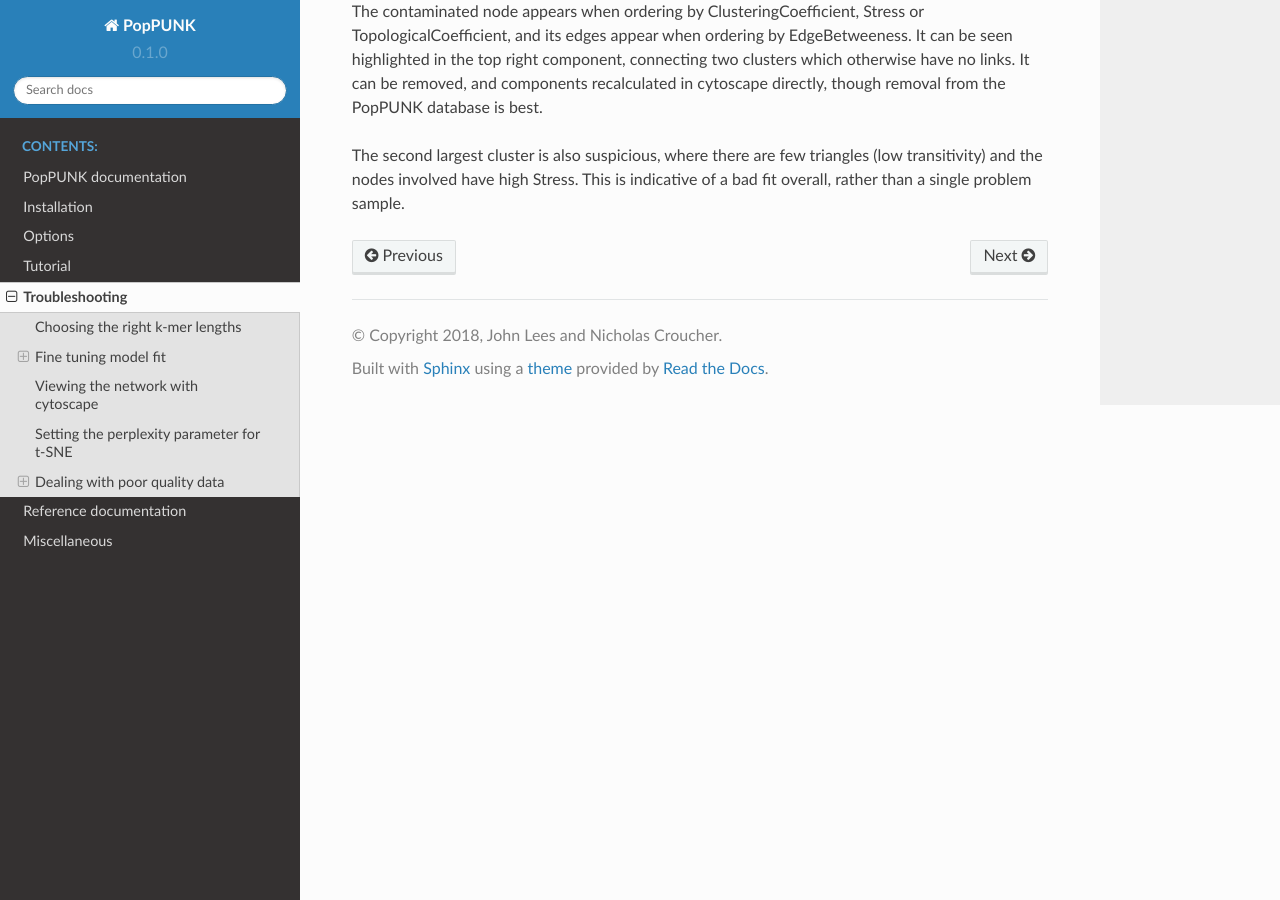
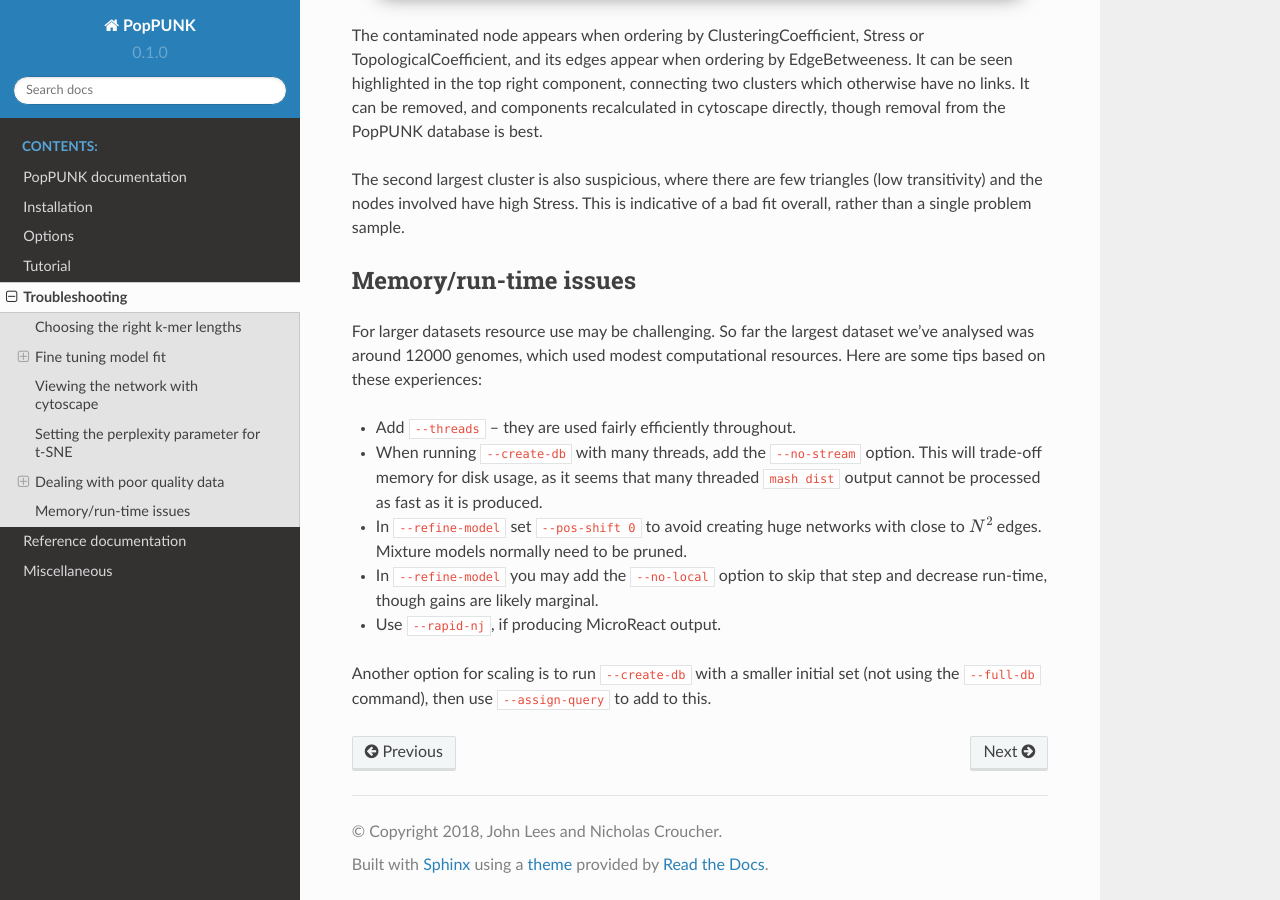
Before and after one commit to bacpop/PopPUNK, a Sphinx documentation site: the page built from docs/troubleshooting.rst, in a window 1280 px wide and 900 px high, scrolled down 11664 px. Built offline with Sphinx 7.4.7 and the Read the Docs theme 2.0.0, drawn with Linux system fonts in a browser that asks for light colours; some of the changed text lies outside the part shown.

Commit message:
Add docs on memory usage
Closes #12

```diff
--- a/docs/troubleshooting.rst
+++ b/docs/troubleshooting.rst
@@ -323,3 +323,22 @@ cytoscape directly, though removal from the PopPUNK database is best.
 The second largest cluster is also suspicious, where there are few triangles
 (low transitivity) and the nodes involved have high Stress. This is indicative
 of a bad fit overall, rather than a single problem sample.
+
+Memory/run-time issues
+----------------------
+For larger datasets resource use may be challenging. So far the largest dataset
+we've analysed was around 12000 genomes, which used modest computational
+resources. Here are some tips based on these experiences:
+
+- Add ``--threads`` -- they are used fairly efficiently throughout.
+- When running ``--create-db`` with many threads, add the ``--no-stream`` option.
+  This will trade-off memory for disk usage, as it seems that many threaded
+  ``mash dist`` output cannot be processed as fast as it is produced.
+- In ``--refine-model`` set ``--pos-shift 0`` to avoid creating huge networks
+  with close to :math:`N^2` edges. Mixture models normally need to be pruned.
+- In ``--refine-model`` you may add the ``--no-local`` option to skip that step
+  and decrease run-time, though gains are likely marginal.
+- Use ``--rapid-nj``, if producing MicroReact output.
+
+Another option for scaling is to run ``--create-db`` with a smaller initial set (not
+using the ``--full-db`` command), then use ``--assign-query`` to add to this.
```
Also changed, not shown: docs/options.rst (+6 -4 lines).
